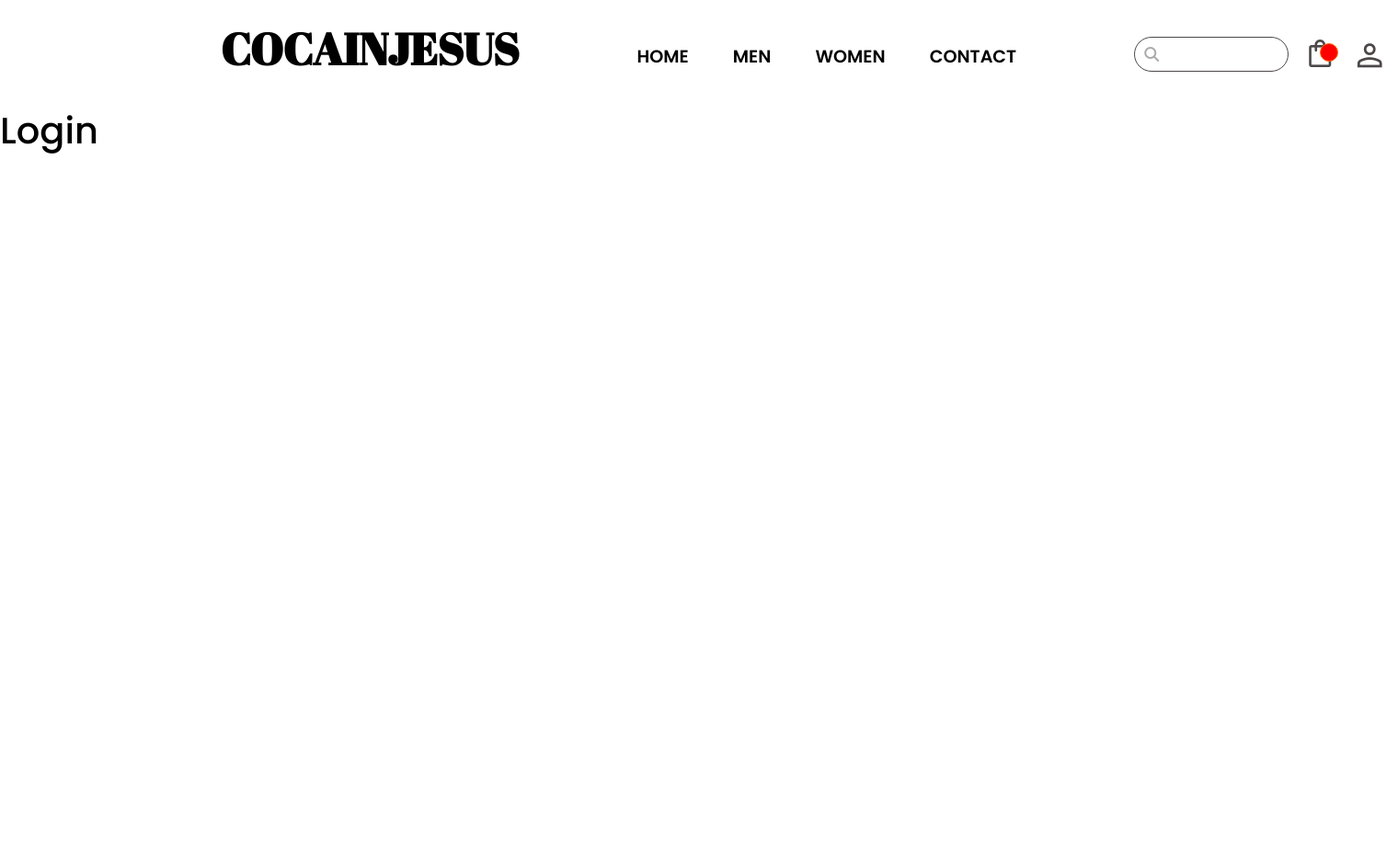
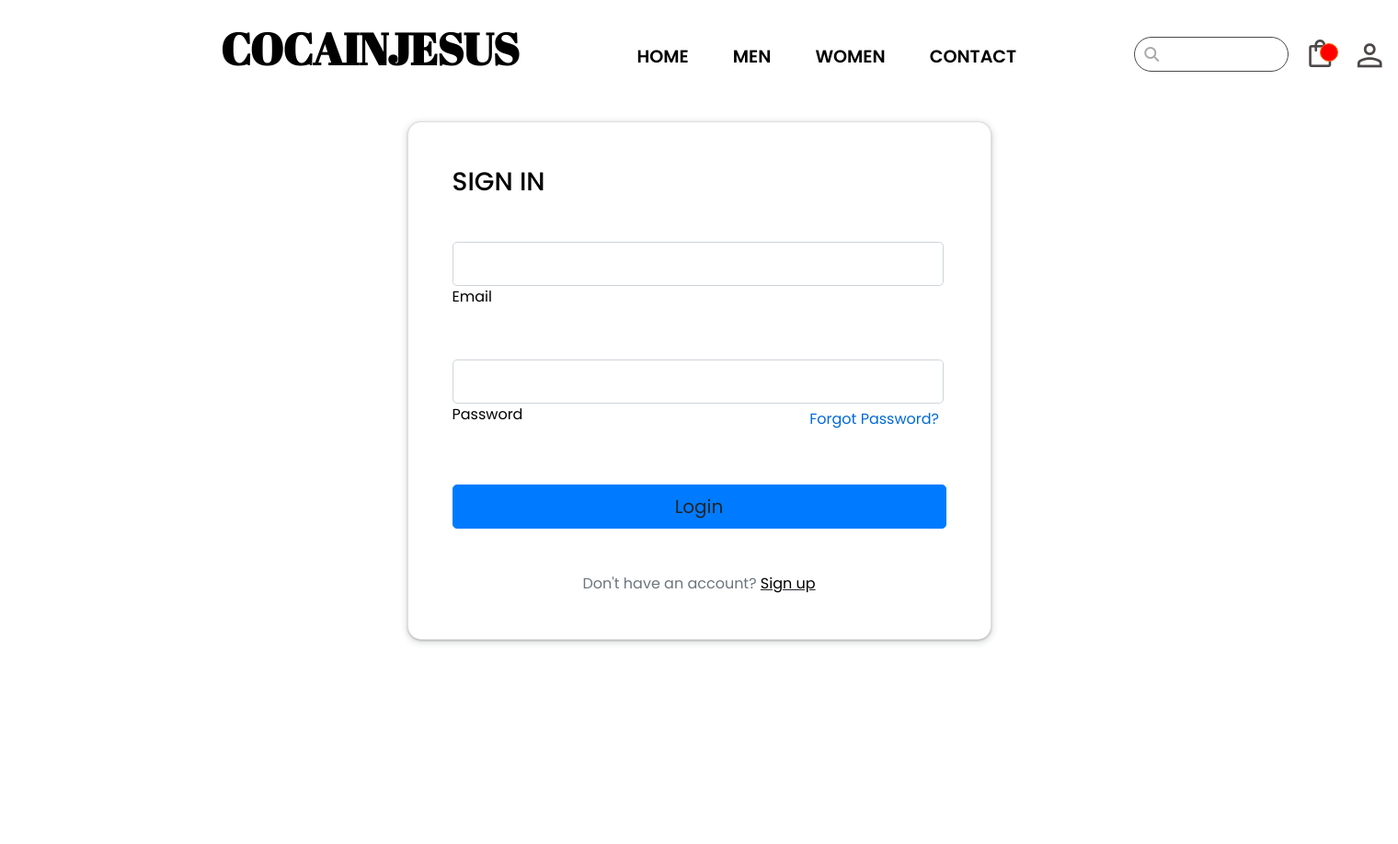
Before and after one commit to iamaneeb/E_CommerceApplication, a Django app: template base/templates/base/login.html in a window 1520 px wide. Shown: the whole page at 92% size. Before the commit the page ends 167 px from the top, so only its background shows below. Run offline with Django 4.2, Linux system fonts and the light colour scheme; the template is opened without the code that fills it, so the values that code supplies are empty.

Commit message:
user login funiton added

```diff
--- a/base/templates/base/login.html
+++ b/base/templates/base/login.html
@@ -1,4 +1,52 @@
 {% extends "base/main.html" %}
 {% block content %}
-<h1>Login</h1>
+
+    <section class="login-section vh-100 gradient-custom">
+        <div class="container py-5 h-100">
+          <div class="row justify-content-center align-items-center h-100">
+            <div class="col-12 col-lg-9 col-xl-7">
+              <div class="card shadow-2-strong card-registration" style="border-radius: 15px;">
+                <div class="card-body p-4 p-md-5">
+                  <h3 class="mb-4 pb-2 pb-md-0 mb-md-5">SIGN IN</h3>
+                  <form action="{% url 'login' %}" method="POST">
+                    {% csrf_token %}
+                    <div class="row">
+                      <div class="col-md-6 mb-4">
+
+                        <div class="form-outline">
+                          {% comment %} <input type="text" id="firstName" class="form-control form-control-lg" /> {% endcomment %}
+                          <input type="email" name='email' id="emailAddress" class="form-control form-control-lg" />
+                          <label class="form-label" for="firstName">Email</label>
+                        </div>
+
+                      </div>
+                      <br>
+
+                      <div class="col-md-6 mb-4">
+
+                        <div class="form-outline">
+                            <input type="password" name='password' id="Password" class="form-control form-control-lg" />
+                            <div class="lab">
+                                    <label class="form-label" for="firstName">Password</label>
+                                    <label class="forget-pass">Forgot Password?</label>
+                            </div>
+
+                        </div>
+
+                      </div>
+                    </div>
+
+                    <div class="mt-4 pt-2">
+                      <input class="btn btn-primary btn-block btn-lg gradient-custom-4 text-body" type="submit" value="Login">
+                    </div>
+                    <p class="text-center text-muted mt-5 mb-0">Don't have an account? <a href="{% url 'register' %}"
+                      class="fw-bold text-body"><u>Sign up</u></a></p>
+
+                  </form>
+                </div>
+              </div>
+            </div>
+          </div>
+        </div>
+      </section>
 {% endblock content %}
--- a/base/templates/base/main.html
+++ b/base/templates/base/main.html
@@ -11,6 +11,13 @@
     <title>Document</title>
 </head>
 <body>
+    {% if messages %}
+    <ul class="messages">
+    {% for message in messages %}
+    <li{% if message.tags %} class="{{ message.tags }}"{% endif %}>{{ message }}</li>
+    {% endfor %}
+    </ul>
+    {% endif %}
     {% include 'base/nav_bar.html' %}
     {% block content %}
 
--- a/static/css/style.css
+++ b/static/css/style.css
@@ -537,3 +537,42 @@ top: 13px;
     bottom: 94px;
     font-size: 13px;
 }
+
+/* login-form */
+.login-section .card{
+    transition: all .4s ease;
+    margin-bottom: 13rem;
+    box-shadow: rgba(60, 64, 67, 0.3) 0px 1px 2px 0px, rgba(60, 64, 67, 0.15) 0px 2px 6px 2px;
+
+}
+.login-section .card:hover{
+    box-shadow: rgba(0, 0, 0, 0.07) 0px 1px 2px, rgba(0, 0, 0, 0.07) 0px 2px 4px, rgba(0, 0, 0, 0.07) 0px 4px 8px, rgba(0, 0, 0, 0.07) 0px 8px 16px, rgba(0, 0, 0, 0.07) 0px 16px 32px, rgba(0, 0, 0, 0.07) 0px 32px 64px;
+}
+.login-section .row {
+    flex-direction: column;
+}
+.login-section .form-control-lg{
+    width: 33.4rem;
+}
+.login-section a{
+    text-decoration: underline;
+}
+
+.form-outline .lab{
+    display: flex;
+    justify-content: space-between;
+    position: relative;
+
+}
+.lab .forget-pass{
+    color: #0069d9;
+    position: absolute;
+    right: -276px;
+    padding-top: 5px;
+    cursor: pointer;
+}
+.lab .forget-pass:hover{
+    transition: all .2s ease;
+    text-decoration: underline;
+    color: blue;
+}
```
Also changed, not shown: base/views.py (+11 -0 lines).
